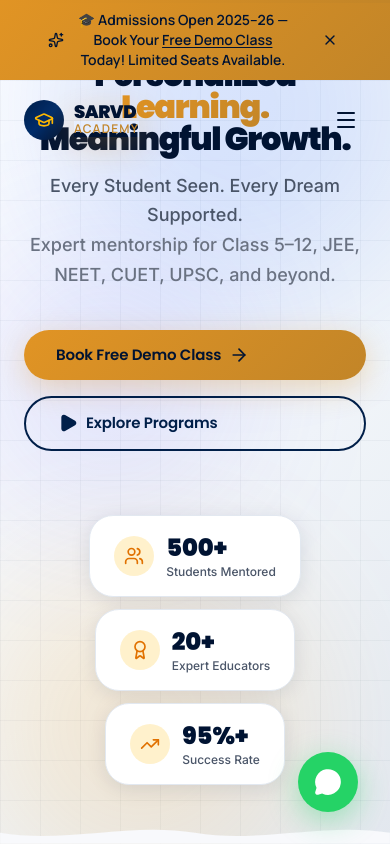
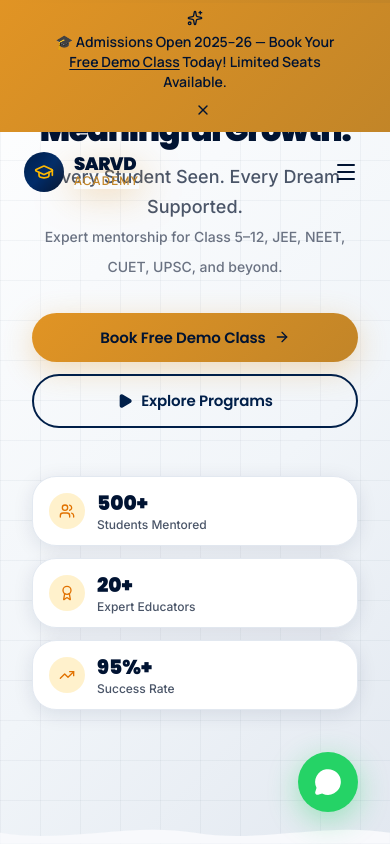
Before and after one commit to NITESHsharma345/sarvad-Acadamy, a Next.js app: page / in a window 390 px wide. Shown: the top 844 px of the page. Built offline with nearby package versions, Linux system fonts and the light colour scheme.

Commit message:
feat: rebuild Hero mobile-first, update contact info and social links in Footer

```diff
--- a/src/components/layout/AnnouncementBar.tsx
+++ b/src/components/layout/AnnouncementBar.tsx
@@ -31,7 +31,7 @@ export default function AnnouncementBar() {
           transition={{ duration: 0.3 }}
           className="announcement-bar"
         >
-          <div className="container flex items-center justify-center gap-3">
+          <div className="container flex flex-wrap items-center justify-center gap-x-3 gap-y-1.5 py-1.5 md:py-0">
             <Sparkles className="w-4 h-4 shrink-0" />
             <p className="text-sm font-semibold">
               🎓 Admissions Open 2025–26 — Book Your{" "}
--- a/src/components/sections/Hero.tsx
+++ b/src/components/sections/Hero.tsx
@@ -1,38 +1,40 @@
 "use client";
 
 import { motion } from "framer-motion";
-import Link from "next/link";
 import {
   ArrowRight, Play, Atom, Calculator, BookOpen, FlaskConical,
-  Globe, Music, Palette, Code, TrendingUp, Award, Users, CheckCircle
+  Globe, Code, TrendingUp, Award, Users, CheckCircle
 } from "lucide-react";
 import { SITE_CONFIG } from "@/lib/constants";
 import { fadeUp, stagger } from "@/lib/animations";
 
 const floatingIcons = [
-  { icon: Atom, label: "Physics", x: "8%", y: "20%", delay: 0 },
-  { icon: Calculator, label: "Maths", x: "88%", y: "15%", delay: 0.3 },
-  { icon: FlaskConical, label: "Chemistry", x: "5%", y: "65%", delay: 0.6 },
-  { icon: Globe, label: "Geography", x: "92%", y: "60%", delay: 0.9 },
-  { icon: Code, label: "Programming", x: "15%", y: "85%", delay: 1.2 },
-  { icon: BookOpen, label: "English", x: "80%", y: "82%", delay: 0.5 },
+  { icon: Atom,        label: "Physics",     x: "6%",  y: "22%", delay: 0 },
+  { icon: Calculator,  label: "Maths",       x: "87%", y: "16%", delay: 0.3 },
+  { icon: FlaskConical,label: "Chemistry",   x: "4%",  y: "62%", delay: 0.6 },
+  { icon: Globe,       label: "Geography",   x: "91%", y: "58%", delay: 0.9 },
+  { icon: Code,        label: "Programming", x: "13%", y: "83%", delay: 1.2 },
+  { icon: BookOpen,    label: "English",     x: "80%", y: "80%", delay: 0.5 },
 ];
 
 const stats = [
   { value: "500+", label: "Students Mentored", icon: Users },
-  { value: "20+", label: "Expert Educators", icon: Award },
-  { value: "95%+", label: "Success Rate", icon: TrendingUp },
+  { value: "20+",  label: "Expert Educators",  icon: Award },
+  { value: "95%+", label: "Success Rate",       icon: TrendingUp },
 ];
 
 export default function Hero() {
   return (
-    <section className="bg-hero min-h-screen relative overflow-hidden flex flex-col justify-start md:justify-center items-center grid-pattern">
-      {/* Floating ambient blobs */}
-      <div className="floating-shape w-96 h-96 bg-blue-600 top-[-10%] right-[-10%]" />
-      <div className="floating-shape w-80 h-80 bg-amber-500 bottom-[-5%] left-[-5%]" />
-      <div className="floating-shape w-64 h-64 bg-indigo-500 top-[30%] left-[-5%]" />
+    <section
+      className="bg-hero relative overflow-hidden flex flex-col items-center grid-pattern"
+      style={{ minHeight: "calc(100vh - 0px)" }}
+    >
+      {/* Ambient blobs — hidden on mobile to prevent horizontal overflow */}
+      <div className="floating-shape hidden md:block w-96 h-96 bg-blue-600 top-[-10%] right-[-10%]" />
+      <div className="floating-shape hidden md:block w-80 h-80 bg-amber-500 bottom-[-5%] left-[-5%]" />
+      <div className="floating-shape hidden md:block w-64 h-64 bg-indigo-500 top-[30%] left-[-5%]" />
 
-      {/* Floating Subject Icons */}
+      {/* Floating Subject Icons — only on XL screens */}
       {floatingIcons.map(({ icon: Icon, label, x, y, delay }) => (
         <motion.div
           key={label}
@@ -45,7 +47,7 @@ export default function Hero() {
           <motion.div
             animate={{ y: [0, -10, 0] }}
             transition={{ duration: 3 + delay, repeat: Infinity, ease: "easeInOut" }}
-            className="card p-3 rounded-2xl cursor-default group"
+            className="card p-3 rounded-2xl cursor-default"
             style={{ borderColor: "var(--color-border)", background: "var(--color-surface)" }}
             title={label}
           >
@@ -54,19 +56,24 @@ export default function Hero() {
         </motion.div>
       ))}
 
-      {/* Main Content */}
-      <div className="container relative z-10 pt-56 md:pt-40 pb-32">
-        <div className="max-w-4xl mx-auto text-center">
+      {/* ── MAIN CONTENT ────────────────────────────────────────────── */}
+      {/*
+        pt-36  = 144px on mobile  — clears fixed navbar (~60px) + nice breathing room
+        pt-48  = 192px on md/lg   — clears fixed navbar + announcement bar (~104px)
+        pb-24 / pb-32 — bottom breathing room before TrustedBy section
+      */}
+      <div className="container relative z-10 w-full pt-36 sm:pt-40 md:pt-48 pb-24 md:pb-32">
+        <div className="max-w-4xl mx-auto text-center px-2 sm:px-0">
 
           {/* Badge */}
           <motion.div
             initial={{ opacity: 0, y: 20 }}
             animate={{ opacity: 1, y: 0 }}
             transition={{ delay: 0.2, duration: 0.6 }}
-            className="inline-flex items-center gap-2 badge badge-primary mb-6"
+            className="inline-flex items-center gap-2 badge badge-primary mb-5 md:mb-6"
           >
-            <CheckCircle className="w-3.5 h-3.5 text-amber-600" />
-            <span>India&apos;s Most Personalized Learning Platform</span>
+            <CheckCircle className="w-3.5 h-3.5 text-amber-600 shrink-0" />
+            <span className="text-xs sm:text-sm">India&apos;s Most Personalized Learning Platform</span>
           </motion.div>
 
           {/* Headline */}
@@ -77,14 +84,15 @@ export default function Hero() {
             className="hero-title mb-4"
             style={{ color: "var(--color-primary-dark)" }}
           >
-            Personalized
-            <br />
-            <span style={{
-              background: "var(--gradient-accent)",
-              WebkitBackgroundClip: "text",
-              WebkitTextFillColor: "transparent",
-              backgroundClip: "text"
-            }}>
+            Personalized{" "}
+            <span
+              style={{
+                background: "var(--gradient-accent)",
+                WebkitBackgroundClip: "text",
+                WebkitTextFillColor: "transparent",
+                backgroundClip: "text",
+              }}
+            >
               Learning.
             </span>
             <br />
@@ -96,12 +104,12 @@ export default function Hero() {
             initial={{ opacity: 0, y: 20 }}
             animate={{ opacity: 1, y: 0 }}
             transition={{ delay: 0.5, duration: 0.6 }}
-            className="hero-subtitle mx-auto max-w-2xl mb-10"
+            className="hero-subtitle mx-auto max-w-2xl mb-8 md:mb-10 text-base sm:text-lg md:text-xl"
             style={{ color: "var(--color-text-secondary)" }}
           >
             Every Student Seen. Every Dream Supported.
             <br />
-            <span className="text-gray-500 text-lg">
+            <span className="text-gray-500 text-sm sm:text-base md:text-lg">
               Expert mentorship for Class 5–12, JEE, NEET, CUET, UPSC, and beyond.
             </span>
           </motion.p>
@@ -111,25 +119,26 @@ export default function Hero() {
             initial={{ opacity: 0, y: 20 }}
             animate={{ opacity: 1, y: 0 }}
             transition={{ delay: 0.65, duration: 0.6 }}
-            className="flex flex-col sm:flex-row gap-4 justify-center mb-16"
+            className="flex flex-col sm:flex-row gap-3 sm:gap-4 justify-center mb-12 md:mb-16"
           >
             <motion.a
               href={SITE_CONFIG.applyLink}
               target="_blank"
-              className="btn btn-primary text-base px-8 py-4 group"
+              rel="noopener noreferrer"
+              className="btn btn-primary text-sm sm:text-base px-6 sm:px-8 py-3.5 sm:py-4 group w-full sm:w-auto justify-center"
               whileHover={{ scale: 1.04, y: -2 }}
               whileTap={{ scale: 0.97 }}
             >
               Book Free Demo Class
-              <ArrowRight className="w-5 h-5 group-hover:translate-x-1 transition-transform" />
+              <ArrowRight className="w-4 h-4 sm:w-5 sm:h-5 group-hover:translate-x-1 transition-transform" />
             </motion.a>
             <motion.a
               href="#programs"
-              className="btn btn-outline text-base px-8 py-4 group"
+              className="btn btn-outline text-sm sm:text-base px-6 sm:px-8 py-3.5 sm:py-4 group w-full sm:w-auto justify-center"
               whileHover={{ scale: 1.04, y: -2 }}
               whileTap={{ scale: 0.97 }}
             >
-              <Play className="w-5 h-5 fill-current" />
+              <Play className="w-4 h-4 sm:w-5 sm:h-5 fill-current" />
               Explore Programs
             </motion.a>
           </motion.div>
@@ -140,37 +149,46 @@ export default function Hero() {
             initial="hidden"
             animate="visible"
             transition={{ delayChildren: 0.8 }}
-            className="flex flex-col sm:flex-row items-center justify-center gap-3 sm:gap-6"
+            className="flex flex-col sm:flex-row items-center justify-center gap-3 sm:gap-4 md:gap-6"
           >
             {stats.map(({ value, label, icon: Icon }) => (
               <motion.div
                 key={label}
                 variants={fadeUp}
-                className="card px-6 py-4 rounded-2xl flex items-center gap-3"
+                className="card px-4 sm:px-6 py-3 sm:py-4 rounded-2xl flex items-center gap-3 w-full sm:w-auto"
                 style={{ borderColor: "var(--color-border)", background: "var(--color-surface)" }}
               >
-                <div className="w-10 h-10 rounded-xl bg-amber-400/20 flex items-center justify-center shrink-0">
-                  <Icon className="w-5 h-5 text-amber-600" />
+                <div className="w-9 h-9 sm:w-10 sm:h-10 rounded-xl bg-amber-400/20 flex items-center justify-center shrink-0">
+                  <Icon className="w-4 h-4 sm:w-5 sm:h-5 text-amber-600" />
                 </div>
                 <div className="text-left">
-                  <div className="text-2xl font-black" style={{ fontFamily: "var(--font-heading)", color: "var(--color-primary-dark)" }}>
+                  <div
+                    className="text-xl sm:text-2xl font-black"
+                    style={{ fontFamily: "var(--font-heading)", color: "var(--color-primary-dark)" }}
+                  >
                     {value}
                   </div>
-                  <div className="text-xs font-medium" style={{ fontFamily: "var(--font-body)", color: "var(--color-text-secondary)" }}>
+                  <div
+                    className="text-xs font-medium"
+                    style={{ fontFamily: "var(--font-body)", color: "var(--color-text-secondary)" }}
+                  >
                     {label}
                   </div>
                 </div>
               </motion.div>
             ))}
           </motion.div>
+
         </div>
       </div>
 
       {/* Bottom wave */}
-      <div className="absolute bottom-0 left-0 right-0">
+      <div className="absolute bottom-0 left-0 right-0 pointer-events-none">
         <svg viewBox="0 0 1440 80" fill="none" xmlns="http://www.w3.org/2000/svg" className="w-full">
-          <path d="M0 80L1440 80L1440 40C1200 0 960 80 720 40C480 0 240 80 0 40L0 80Z"
-            fill="var(--color-background)" />
+          <path
+            d="M0 80L1440 80L1440 40C1200 0 960 80 720 40C480 0 240 80 0 40L0 80Z"
+            fill="var(--color-background)"
+          />
         </svg>
       </div>
     </section>
--- a/src/lib/constants.ts
+++ b/src/lib/constants.ts
@@ -4,11 +4,14 @@ export const SITE_CONFIG = {
   description:
     "India's most trusted personalized learning and mentorship platform. Expert guidance for Class 5–12, JEE, NEET, CUET, UPSC, and professional courses.",
   url: "https://sarvdacademy.com",
-  whatsapp: "https://wa.me/qr/XF7A2SIM62QCB1",
-  whatsappNumber: "+919999999999",
-  email: "info@sarvdacademy.com",
-  phone: "+91 99999 99999",
+  whatsapp: "https://wa.me/919355133207",
+  whatsappNumber: "+919355133207",
+  email: "sarvdacademy@gmail.com",
+  phone: "+91 93551 33207",
   address: "New Delhi, India",
+  facebook: "https://www.facebook.com/share/1Bra3mg7x7/",
+  instagram: "https://www.instagram.com/sarvdacademy?igsh=MWo2OWk0ZjF2amp0dg==",
+  linkedin: "https://www.linkedin.com/in/sarvd-academy-43a66941a?utm_source=share_via&utm_content=profile&utm_medium=member_android",
   applyLink:
     "https://docs.google.com/forms/d/e/1FAIpQLSdxkWi48F-Y2UFDic8mnvYafETTn_SPmlr35oRRUeUL1ZAsXg/viewform",
   admissionsLink: "https://forms.gle/E9Rq72d89CA9S6v49",
```
Also changed, not shown: src/components/layout/Footer.tsx (+104 -48 lines).
